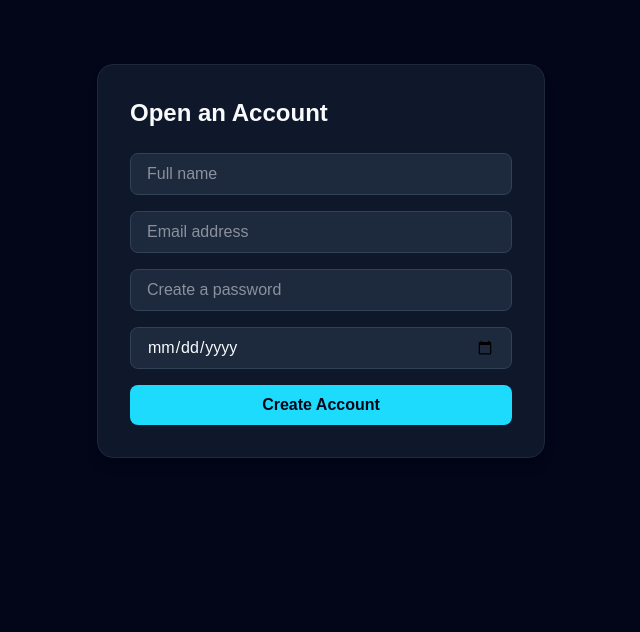
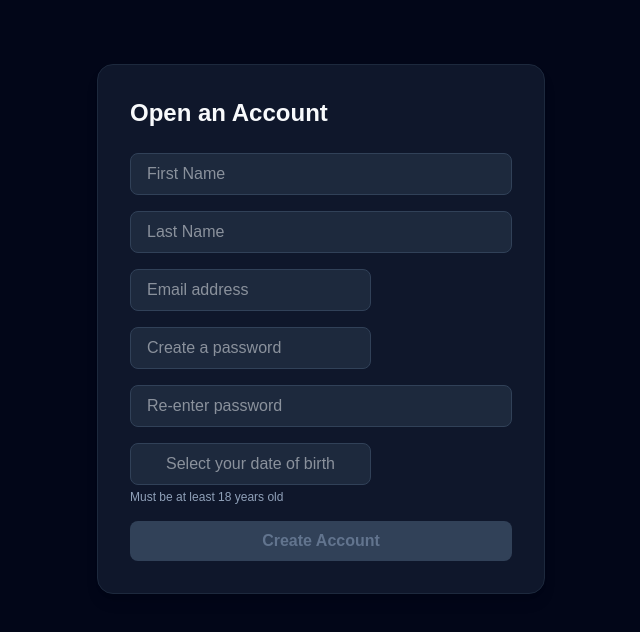
Before and after one commit to sekro-io/bank-frontend, a Next.js app: page /signup in a window 1280 px wide. Shown: the top 632 px of the page, without its empty margins (319-959 px from the left). Built offline with nearby package versions, Linux system fonts and the light colour scheme; no server answers.

Commit message:
update user login with data validation and date picker

```diff
--- a/package.json
+++ b/package.json
@@ -9,8 +9,10 @@
     "lint": "eslint"
   },
   "dependencies": {
+    "date-fns": "^4.1.0",
     "next": "16.0.4",
     "react": "19.2.0",
+    "react-datepicker": "^8.10.0",
     "react-dom": "19.2.0"
   },
   "devDependencies": {
--- a/src/app/globals.css
+++ b/src/app/globals.css
@@ -1,4 +1,5 @@
 @import "tailwindcss";
+@import "react-datepicker/dist/react-datepicker.css";
 
 :root {
   --background: #ffffff;
--- a/src/app/signup/page.tsx
+++ b/src/app/signup/page.tsx
@@ -1,24 +1,80 @@
 "use client";
 
-import { useState } from "react";
+import { useState, useEffect } from "react";
+import DatePicker from "react-datepicker";
+import { format } from "date-fns";
 
 console.log("API URL:", process.env.NEXT_PUBLIC_SEKRO_BANK_API_URL);
 
 export default function SignupPage() {
-  const [fullName, setFullName] = useState("");
+  const [firstName, setFirstName] = useState("");
+  const [lastName, setLastName] = useState("");
   const [email, setEmail]       = useState("");
   const [password, setPassword] = useState("");
-  const [dob, setDob]           = useState("");
+  const [confirmPassword, setConfirmPassword] = useState("");
+  const [dob, setDob]           = useState<Date | null>(null);
+
+  const [passwordStrength, setPasswordStrength] = useState<"weak"|"medium"|"strong"|null>(null);
+  const [emailValid, setEmailValid] = useState<boolean | null>(null);
+  const [passwordsMatch, setPasswordsMatch] = useState<boolean | null>(null);
 
   const [loading, setLoading] = useState(false);
   const [result, setResult]   = useState<string | null>(null);
   const [error, setError]     = useState<string | null>(null);
 
+
+  //Email Validation
+  useEffect(() => {
+    if (!email) return setEmailValid(null);
+    const regex = /^[^\s@]+@[^\s@]+\.[^\s@]+$/;
+    setEmailValid(regex.test(email));
+  }, [email]);
+
+  //Password strength calculation
+  useEffect(() => {
+    if (!password) return setPasswordStrength(null);
+
+    let strength = 0;
+    if (password.length >= 8) strength++;
+    if (/[A-Z]/.test(password)) strength++;
+    if (/[a-z]/.test(password)) strength++;
+    if (/\d/.test(password)) strength++;
+    if (/[^A-Za-z0-9]/.test(password)) strength++;
+
+    if (strength <= 2) setPasswordStrength("weak");
+    else if (strength === 3 || strength === 4) setPasswordStrength("medium");
+    else setPasswordStrength("strong");
+  }, [password]);
+
+  //Password match check
+  useEffect(() => {
+    if (!confirmPassword) return setPasswordsMatch(null);
+    setPasswordsMatch(password == confirmPassword);
+  }, [password, confirmPassword]);
+
+  // Age restriction: must be >= 18 years old
+  const today = new Date();
+  const maxDOB = new Date(today.getFullYear() - 18, today.getMonth(), today.getDate());
+  const minDOB = new Date(today.getFullYear() - 120, today.getMonth(), today.getDate());
+
+  // form valid only if everything passes
+  const formValid =
+    firstName.trim() &&
+    lastName.trim() &&
+    emailValid === true &&
+    passwordStrength !== "weak" &&
+    passwordsMatch === true &&
+    dob;
+
+  // submit handler
   async function handleSignup(e: React.FormEvent) {
     e.preventDefault();
     setLoading(true);
     setError(null);
     setResult(null);
+
+    // convert YYYY-MM-DD for workflow
+    const dobString = dob ? format(dob, "yyyy-MM-dd") : "";
 
     try {
       const res = await fetch(
@@ -27,10 +83,11 @@ export default function SignupPage() {
           method: "POST",
           headers: { "Content-Type": "application/json" },
           body: JSON.stringify({
-            fullName,
+            firstName,
+            lastName,
             email,
             password,
-            dob,
+            dob: dobString,
           }),
         }
       );
@@ -54,15 +111,29 @@ export default function SignupPage() {
         <h1 className="text-2xl font-bold mb-6">Open an Account</h1>
 
         <form className="flex flex-col gap-4" onSubmit={handleSignup}>
+
+          {/* First Name */}
           <input
             className="bg-slate-800 px-4 py-2 rounded-lg border border-slate-700 focus:outline-none"
             type="text"
-            placeholder="Full name"
-            value={fullName}
-            onChange={(e) => setFullName(e.target.value)}
+            placeholder="First Name"
+            value={firstName}
+            onChange={(e) => setFirstName(e.target.value)}
             required
           />
 
+          {/* Last Name */}
+          <input
+            className="bg-slate-800 px-4 py-2 rounded-lg border border-slate-700 focus:outline-none"
+            type="text"
+            placeholder="Last Name"
+            value={lastName}
+            onChange={(e) => setLastName(e.target.value)}
+            required
+          />
+
+          {/* Email */}
+          <div>
             <input
               className="bg-slate-800 px-4 py-2 rounded-lg border border-slate-700 focus:outline-none"
               type="email"
@@ -71,7 +142,13 @@ export default function SignupPage() {
               onChange={(e) => setEmail(e.target.value)}
               required
             />
+            {emailValid === false && (
+              <p className="text-red-400 text-xs mt-1">Invalid email format</p>
+            )}
+          </div>
 
+          {/* Password */}
+          <div>
             <input
               className="bg-slate-800 px-4 py-2 rounded-lg border border-slate-700 focus:outline-none"
               type="password"
@@ -81,18 +158,64 @@ export default function SignupPage() {
               required
             />
 
+            {passwordStrength && (
+              <p
+                className={
+                  "text-xs mt-1 " +
+                  (passwordStrength === "weak"
+                    ? "text-red-400"
+                    : passwordStrength === "medium"
+                    ? "text-yellow-400"
+                    : "text-green-400")
+                }
+              >
+                Password strength: {passwordStrength}
+              </p>
+            )}
+          </div>
+
+          {/* Confirm Password */}
+          <div>
             <input
-            className="bg-slate-800 px-4 py-2 rounded-lg border border-slate-700 focus:outline-none"
-            type="date"
-            value={dob}
-            onChange={(e) => setDob(e.target.value)}
+              className="bg-slate-800 w-full px-4 py-2 rounded-lg border border-slate-700 focus:outline-none"
+              type="password"
+              placeholder="Re-enter password"
+              value={confirmPassword}
+              onChange={(e) => setConfirmPassword(e.target.value)}
               required
             />
+            {passwordsMatch === false && (
+              <p className="text-red-400 text-xs mt-1">Passwords do not match</p>
+            )}
+          </div>
+
+          {/* DOB */}
+          <div>
+            <DatePicker
+              selected={dob}
+              onChange={(date) => setDob(date)}
+              maxDate={maxDOB}
+              minDate={minDOB}
+              showYearDropdown
+              showMonthDropdown
+              dropdownMode="select"
+              placeholderText="Select your date of birth"
+              dateFormat="yyyy-MM-dd"
+              className="bg-slate-800 w-full px-4 py-2 rounded-lg border border-slate-700 focus:outline-none text-center"
+            />
+            {!dob && (
+              <p className="text-slate-400 text-xs mt-1">Must be at least 18 years old</p>
+            )}
+          </div>
 
           <button
-            className="bg-brand-aqua text-slate-950 py-2 px-4 rounded-lg font-semibold hover:bg-brand-purple transition"
+            className={`py-2 px-4 rounded-lg font-semibold transition ${
+              formValid
+                ? "bg-brand-aqua text-slate-950 hover:bg-brand-purple cursor-pointer"
+                : "bg-slate-700 text-slate-500 cursor-not-allowed"
+            }`}
             type="submit"
-            disabled={loading}
+            disabled={!formValid || loading}
           >
             {loading ? "Creating Account..." : "Create Account"}
           </button>
```
Also changed, not shown: 1 other file (tests, documents, lock files or other folders). Lines whose indentation alone changed are shown as unchanged.
